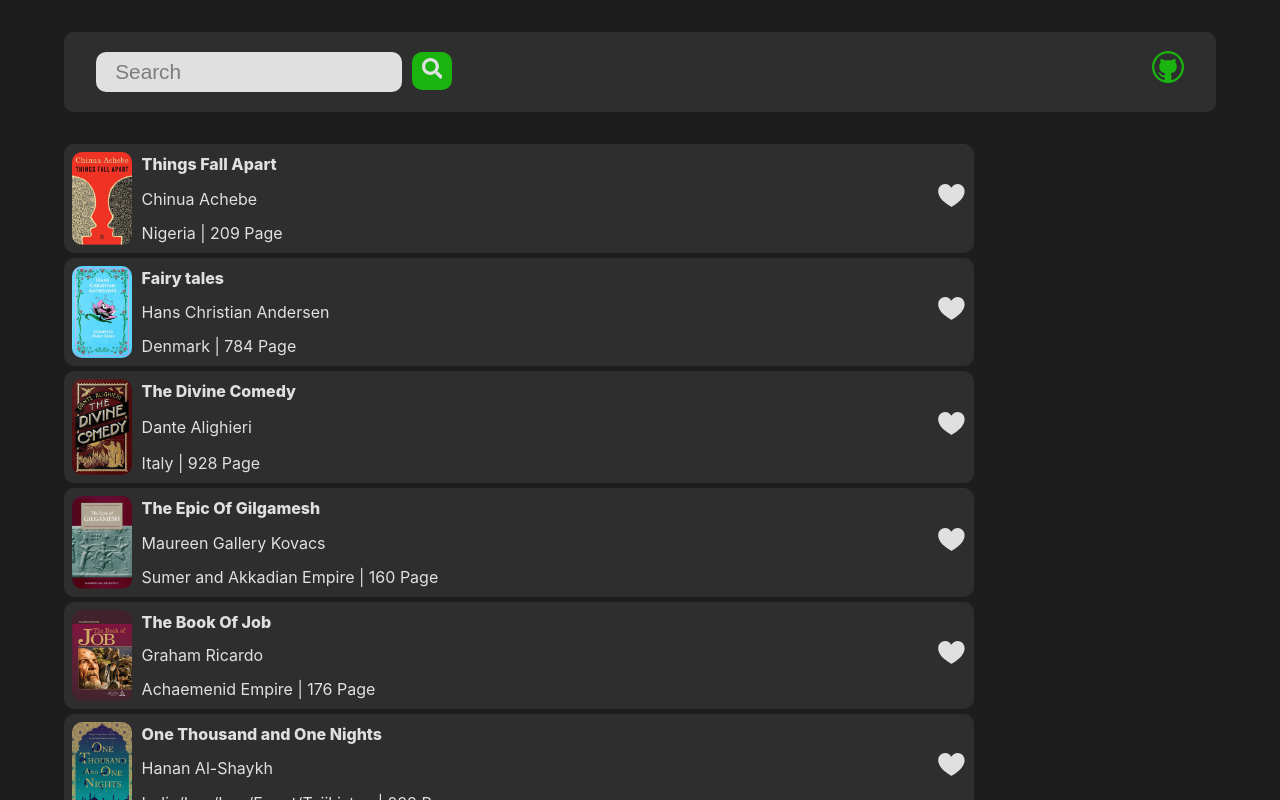
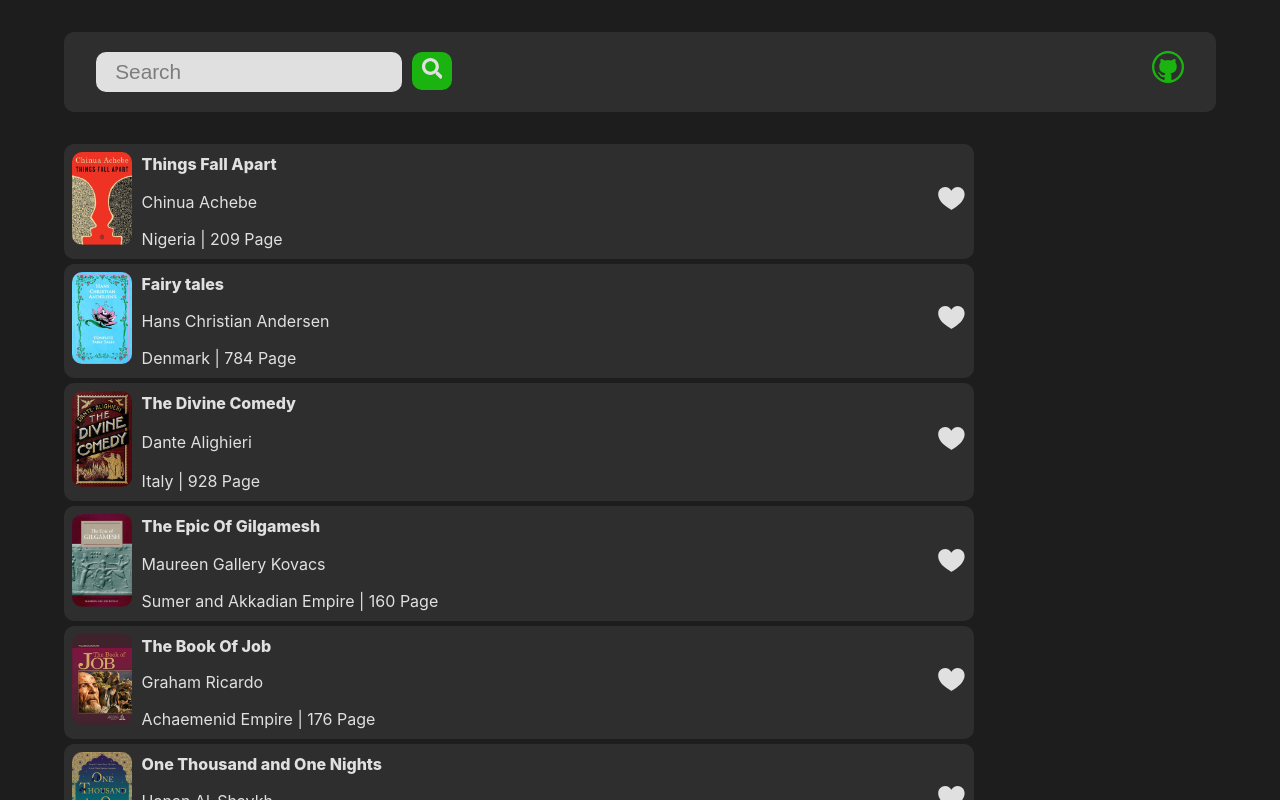
Before and after one commit to mahdl-karami/library-final, a React (Vite) app: page / in a window 1280 px wide. Shown: the top 800 px of the page. Built offline with nearby package versions, Linux system fonts and the light colour scheme.

Commit message:
Add Books Link

```diff
--- a/src/Components/BookCard.jsx
+++ b/src/Components/BookCard.jsx
@@ -1,12 +1,16 @@
 import { GoHeartFill } from "react-icons/go";
 
-function BookCard({ book: { title, image, author, country, pages } }) {
+function BookCard({ book: { title, image, author, country, pages, link } }) {
 	return (
 		<li>
 			<div>
-				<img src={image} alt="Book Image" />
+				<a href={link}>
+					<img src={image} alt="Book Image" />
+				</a>
 				<span>
-					<p>{title}</p>
+					<p>
+						<a href={link}>{title}</a>
+					</p>
 					<p>{author}</p>
 					<p>
 						{country} | {pages} Page
--- a/src/Styles/library.module.css
+++ b/src/Styles/library.module.css
@@ -30,10 +30,10 @@
 	margin-right: 0.6rem;
 }
 
-.booksList li div span p {
-	&:nth-child(1) {
-		font-weight: 800;
-	}
+.booksList li div span a {
+	font-weight: 800;
+	color: #e0e0e0;
+	text-decoration: none;
 }
 
 .booksList li button {
@@ -42,10 +42,10 @@
 	border: none;
 	font-size: 1.8rem;
 	height: fit-content;
-    transition: all .3s ease-in-out;
-    cursor: pointer;
-    &:hover{
-        transform: scale(1.3);
-        color: red;
-    }
+	transition: all 0.3s ease-in-out;
+	cursor: pointer;
+	&:hover {
+		transform: scale(1.3);
+		color: red;
+	}
 }
```
